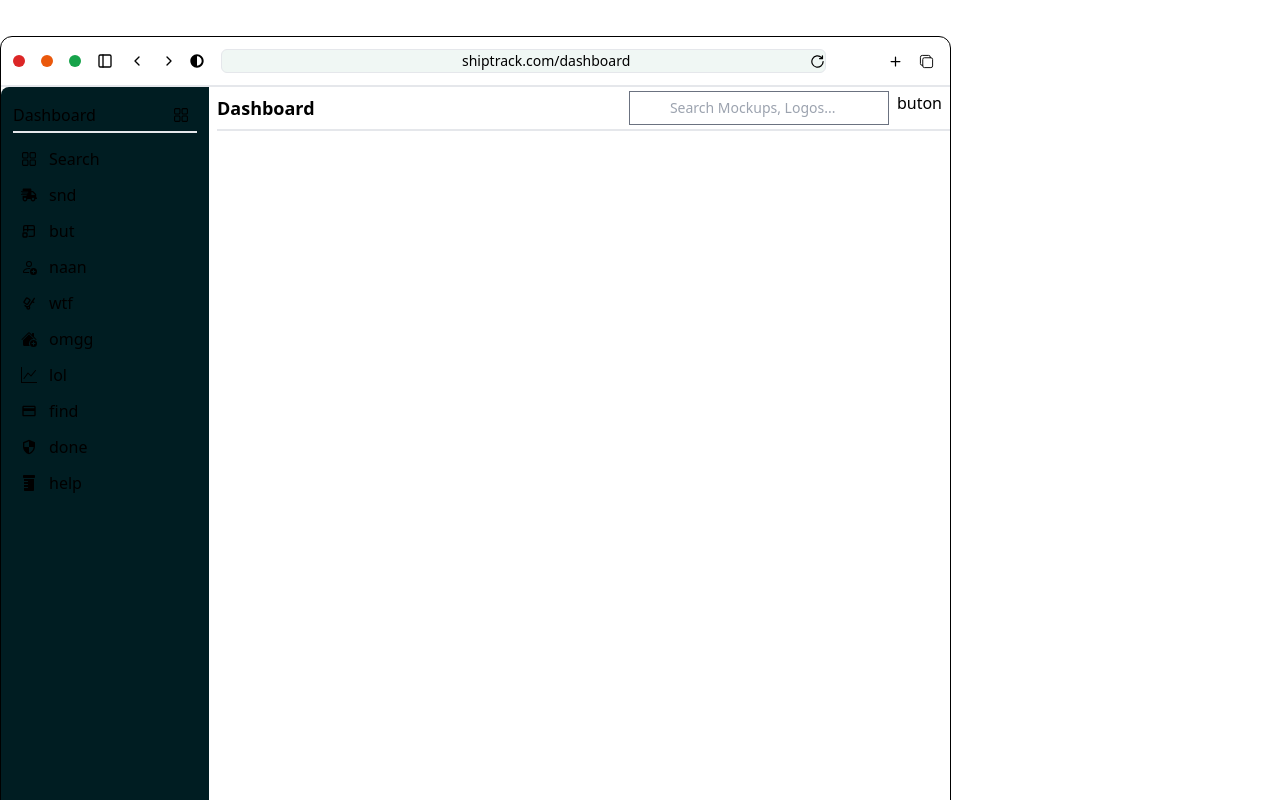
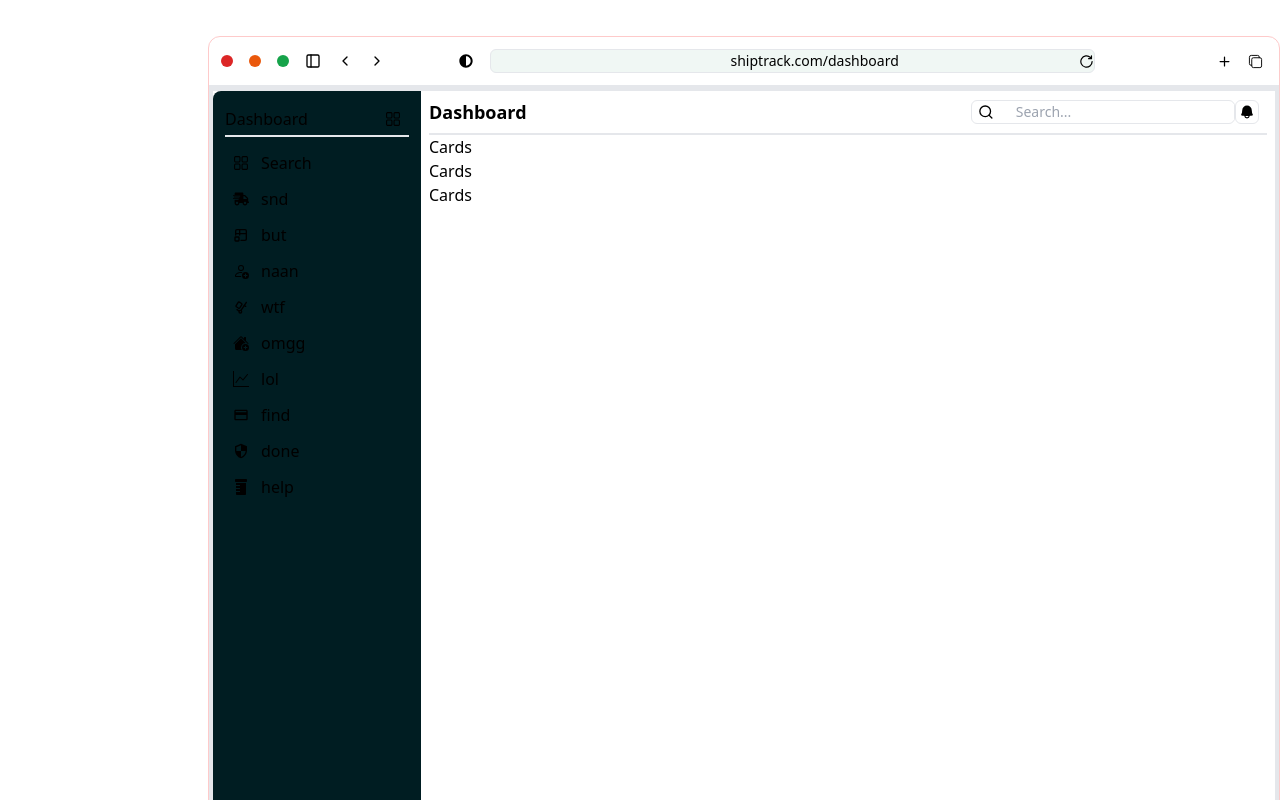
Before and after one commit to CompileWithQureshi/clone-1, a React (Vite) app: page / in a window 1280 px wide. Shown: the top 800 px of the page. Built offline with nearby package versions, Linux system fonts and the light colour scheme; some icons are missing.

Commit message:
done with search bar and layout

```diff
--- a/src/App.jsx
+++ b/src/App.jsx
@@ -1,5 +1,7 @@
 // 1280 x 800 width
 
+// import Cards from "./component/cards";
+// import Main from "./component/main-header";
 import Main from "./component/main-header";
 import Nav from "./component/nav";
 import Sidebar from "./component/sidebar";
@@ -7,11 +9,7 @@ import Sidebar from "./component/sidebar";
 function App() {
   return (
     <>
-      <section
-        className=" md:max-w-full md:h-full flex
-
-      "
-      >
+      <section className=" md:max-w-6xl md:h-full ml-52">
         <Container />
       </section>
     </>
@@ -24,11 +22,14 @@ const Container = () => {
   return (
     <>
       <main>
-        <div className=" max-w-5xl h-fit border border-black  rounded-xl grid   m-9 mx-auto ">
+        <div className=" w-4xl h-fit border border-red-200  rounded-xl    m-9 mx-auto ">
+          {/* this is navbar */}
           <Nav />
-          <div className="flex gap-2 ">
+          {/* this content side and middle */}
+          <div className="gap-2 flex border-4 ">
             <Sidebar />
             <Main />
+            <br />
           </div>
         </div>
       </main>
--- /dev/null
+++ b/src/component/cards.jsx
@@ -0,0 +1,7 @@
+// import React from 'react'
+
+function Cards() {
+  return <div>Cards</div>;
+}
+
+export default Cards;
--- a/src/component/main-header.jsx
+++ b/src/component/main-header.jsx
@@ -1,21 +1,33 @@
-// import { FiSearch } from "react-icons/fi";
+import { FiSearch } from "react-icons/fi";
+// import { HiMiniBell } from "react-icons/hi2";
+import { HiMiniBell } from "react-icons/hi2";
+import Cards from "./cards";
 
 function Main() {
   return (
     <>
-      <div className="flex border-white-500 w-full border-b-2 h-11 justify-between items-center">
-        <p className=" text-lg font-bold">Dashboard</p>
-        <div className="flex gap-2">
-          <div className="flex absolute inset-y-0 left-0 items-center pl-3 pointer-events-none"></div>
-          <input
-            type="search"
-            id="default-search"
-            className="block p-4 pl-10 w-full h-3 text-sm "
-            placeholder="Search Mockups, Logos..."
-            required
-          />
-          <span className=" mr-2 ">buton</span>
+      <div className=" flex-col w-full">
+        <div className="flex border-white-700  border-b-2 h-11 justify-between items-center">
+          <p className=" text-lg font-bold">Dashboard</p>
+          <div className="flex  items-center">
+            <div className=" w-fit h-6 flex justify-start items-center border rounded-md  gap-1">
+              <FiSearch className=" w-8 h-4 " />
+              <input
+                type="text"
+                id="default-search"
+                className="   w-full h-3 text-sm border-none "
+                placeholder="Search... "
+              />
+            </div>
+
+            <span className=" mr-2 border rounded-md w-6 h-6 grid items-center place-content-center">
+              <HiMiniBell />
+            </span>
+          </div>
         </div>
+        <Cards />
+        <Cards />
+        <Cards />
       </div>
     </>
   );
--- a/src/component/nav.jsx
+++ b/src/component/nav.jsx
@@ -11,7 +11,7 @@ import { IoCopyOutline } from "react-icons/io5";
 
 function Nav() {
   return (
-    <div className=" max-w-screen-5xl h-4  flex  justify-between  items-center  border-b-2  py-6">
+    <div className=" max-w-screen-5xl h-4  flex   justify-between   items-center  border-b-2  py-6">
       <div className="flex space-x-2 p-3  items-center gap-2">
         <span className="w-3 h-3 bg-red-600 rounded-full text-red-600"></span>
         <span className="w-3 h-3 bg-orange-600 rounded-full text-red-600"></span>
```
